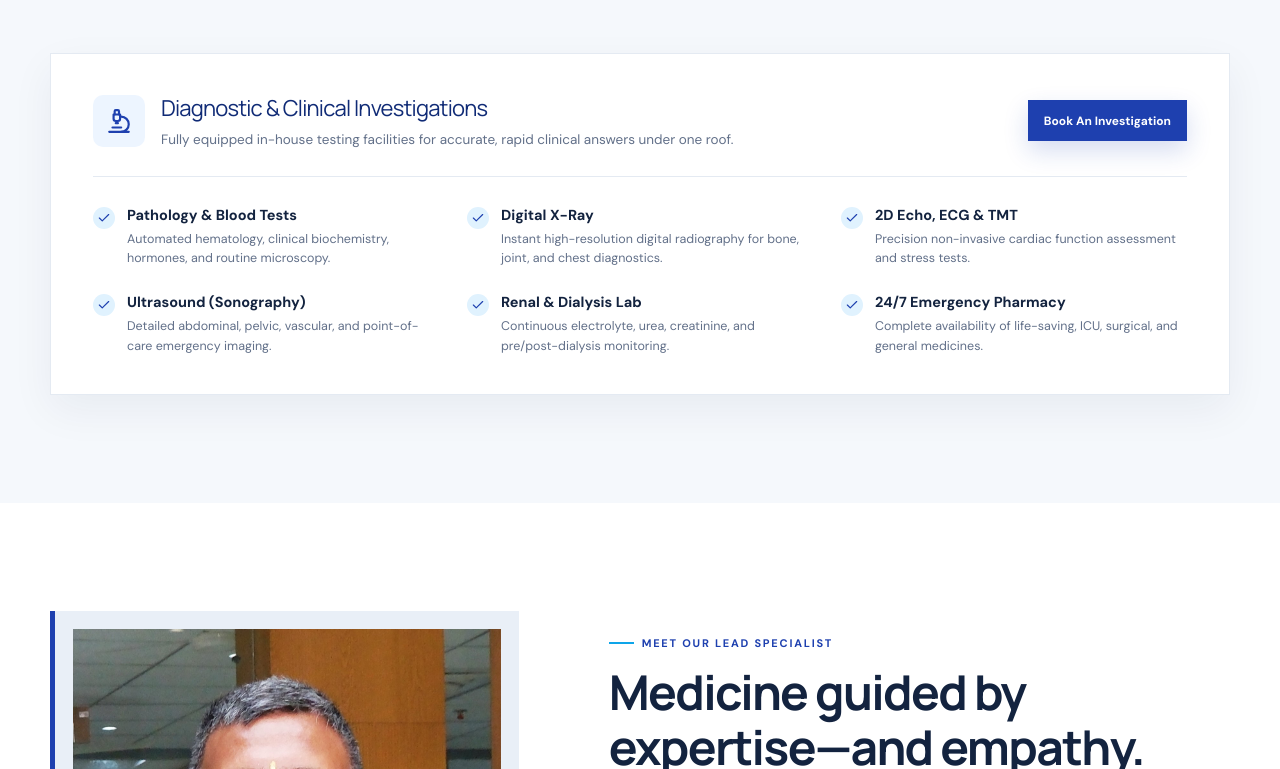
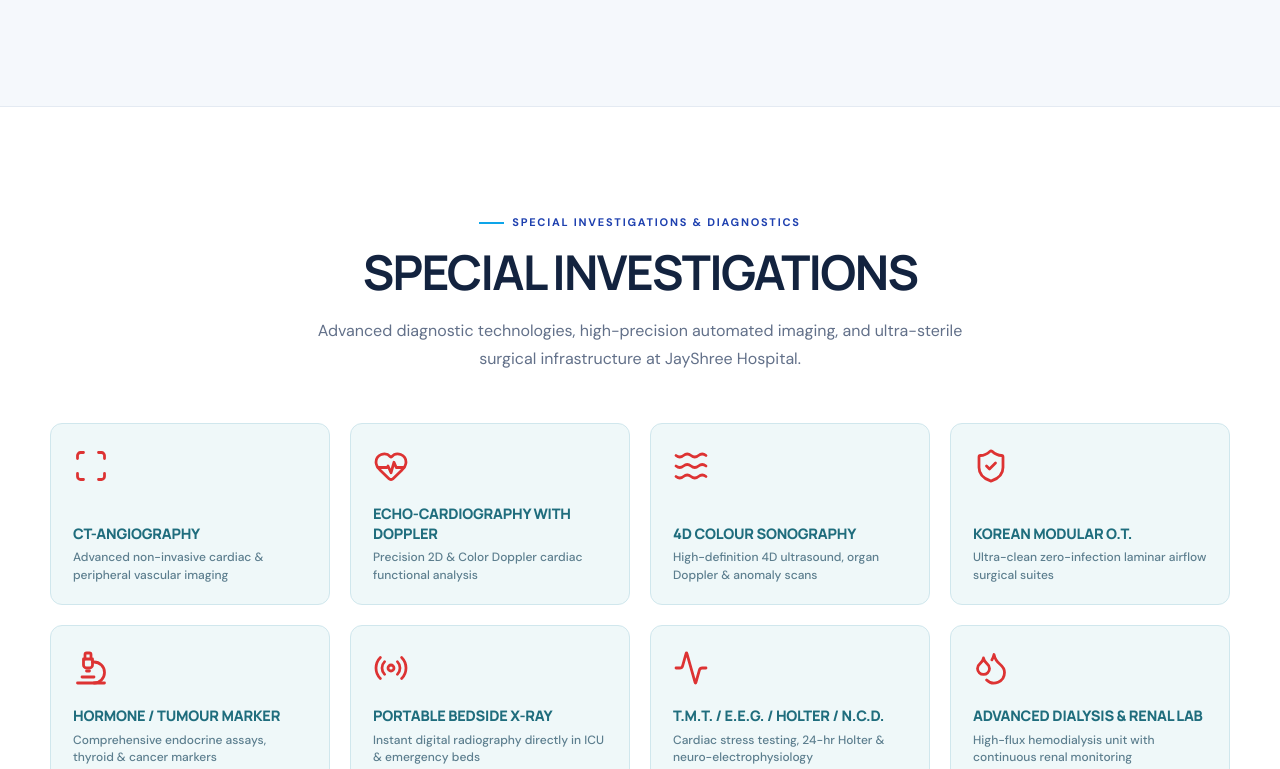
Before and after one commit to Shankarsuthar27/jay-shree-hospital, a React (Vite) app: page / in a window 1280 px wide. Shown: the part 3051-3820 px from the top of the page. Built offline with nearby package versions, Linux system fonts and the light colour scheme; the HTML template or start-up script is replaced by a standard one.

Commit message:
feat: add SPECIAL INVESTIGATIONS 4x2 card grid matching reference design

```diff
--- a/src/App.tsx
+++ b/src/App.tsx
@@ -26,10 +26,13 @@ import {
   Phone,
   Pill,
   Quote,
+  Radio,
+  Scan,
   ShieldCheck,
   Stethoscope,
   Syringe,
   Users,
+  Waves,
   X,
 } from 'lucide-react'
 
@@ -331,13 +334,47 @@ const specialties = [
   ],
 ]
 
-const investigations = [
-  { name: 'Pathology & Blood Tests', desc: 'Automated hematology, clinical biochemistry, hormones, and routine microscopy.' },
-  { name: 'Digital X-Ray', desc: 'Instant high-resolution digital radiography for bone, joint, and chest diagnostics.' },
-  { name: '2D Echo, ECG & TMT', desc: 'Precision non-invasive cardiac function assessment and stress tests.' },
-  { name: 'Ultrasound (Sonography)', desc: 'Detailed abdominal, pelvic, vascular, and point-of-care emergency imaging.' },
-  { name: 'Renal & Dialysis Lab', desc: 'Continuous electrolyte, urea, creatinine, and pre/post-dialysis monitoring.' },
-  { name: '24/7 Emergency Pharmacy', desc: 'Complete availability of life-saving, ICU, surgical, and general medicines.' },
+const specialInvestigations = [
+  {
+    icon: Scan,
+    title: 'CT-ANGIOGRAPHY',
+    desc: 'Advanced non-invasive cardiac & peripheral vascular imaging',
+  },
+  {
+    icon: HeartPulse,
+    title: 'ECHO-CARDIOGRAPHY WITH DOPPLER',
+    desc: 'Precision 2D & Color Doppler cardiac functional analysis',
+  },
+  {
+    icon: Waves,
+    title: '4D COLOUR SONOGRAPHY',
+    desc: 'High-definition 4D ultrasound, organ Doppler & anomaly scans',
+  },
+  {
+    icon: ShieldCheck,
+    title: 'KOREAN MODULAR O.T.',
+    desc: 'Ultra-clean zero-infection laminar airflow surgical suites',
+  },
+  {
+    icon: Microscope,
+    title: 'HORMONE / TUMOUR MARKER',
+    desc: 'Comprehensive endocrine assays, thyroid & cancer markers',
+  },
+  {
+    icon: Radio,
+    title: 'PORTABLE BEDSIDE X-RAY',
+    desc: 'Instant digital radiography directly in ICU & emergency beds',
+  },
+  {
+    icon: Activity,
+    title: 'T.M.T. / E.E.G. / HOLTER / N.C.D.',
+    desc: 'Cardiac stress testing, 24-hr Holter & neuro-electrophysiology',
+  },
+  {
+    icon: Droplets,
+    title: 'ADVANCED DIALYSIS & RENAL LAB',
+    desc: 'High-flux hemodialysis unit with continuous renal monitoring',
+  },
 ]
 
 function Specialties() {
@@ -345,7 +382,7 @@ function Specialties() {
     <section className="section specialties" id="specialties">
       <div className="shell">
         <SectionTitle
-          eyebrow="Specialities & Investigations"
+          eyebrow="Specialities"
           title="Specialist expertise. One trusted address."
           text="Coordinated medical services designed around your needs, with diagnosis and treatment under one roof."
           center
@@ -367,29 +404,43 @@ function Specialties() {
             </motion.article>
           ))}
         </div>
+      </div>
+    </section>
+  )
+}
 
-        <div className="investigations-box">
-          <div className="investigations-header">
-            <div className="investigations-title">
-              <span className="investigations-icon"><Microscope size={26} /></span>
-              <div>
-                <h3>Diagnostic & Clinical Investigations</h3>
-                <p>Fully equipped in-house testing facilities for accurate, rapid clinical answers under one roof.</p>
-              </div>
-            </div>
-            <a href="#appointment" className="button button-small">Book An Investigation</a>
-          </div>
-          <div className="investigations-grid">
-            {investigations.map((item) => (
-              <div key={item.name} className="investigation-item">
-                <span className="investigation-check"><Check size={14} /></span>
-                <div>
-                  <b>{item.name}</b>
+function SpecialInvestigations() {
+  return (
+    <section className="section special-investigations" id="investigations">
+      <div className="shell">
+        <SectionTitle
+          eyebrow="Special Investigations & Diagnostics"
+          title="SPECIAL INVESTIGATIONS"
+          text="Advanced diagnostic technologies, high-precision automated imaging, and ultra-sterile surgical infrastructure at JayShree Hospital."
+          center
+        />
+        <div className="investigations-card-grid">
+          {specialInvestigations.map((item, idx) => {
+            const Icon = item.icon
+            return (
+              <motion.div
+                key={item.title}
+                className="investigation-card"
+                initial={{ opacity: 0, y: 16 }}
+                whileInView={{ opacity: 1, y: 0 }}
+                viewport={{ once: true }}
+                transition={{ delay: idx * 0.05 }}
+              >
+                <div className="investigation-card-icon">
+                  <Icon size={34} />
+                </div>
+                <div className="investigation-card-body">
+                  <h3>{item.title}</h3>
                   <p>{item.desc}</p>
                 </div>
-              </div>
-            ))}
-          </div>
+              </motion.div>
+            )
+          })}
         </div>
       </div>
     </section>
@@ -656,6 +707,7 @@ function HomePage() {
         <QuickActions />
         <About />
         <Specialties />
+        <SpecialInvestigations />
         <Doctor />
         <EmergencySection />
         <WhyUs />
--- a/src/index.css
+++ b/src/index.css
@@ -122,17 +122,15 @@ a { color: inherit; text-decoration: none; }
 .specialty-grid p { margin: 0; color: var(--muted); font-size: 13px; line-height: 1.7; }
 .specialty-grid a { position: absolute; bottom: 26px; display: flex; align-items: center; gap: 7px; color: var(--blue); font-size: 12px; font-weight: 700; opacity: 0; transform: translateY(5px); transition: .2s; }
 .specialty-grid article:hover a { opacity: 1; transform: none; }
-.investigations-box { margin-top: 55px; background: white; border: 1px solid var(--line); box-shadow: 0 15px 40px rgba(18, 38, 72, 0.06); padding: 38px 42px; }
-.investigations-header { display: flex; align-items: center; justify-content: space-between; gap: 24px; padding-bottom: 26px; border-bottom: 1px solid var(--line); margin-bottom: 28px; }
-.investigations-title { display: flex; align-items: center; gap: 16px; }
-.investigations-icon { width: 52px; height: 52px; border-radius: 10px; background: #edf5ff; color: var(--blue); display: grid; place-items: center; flex-shrink: 0; }
-.investigations-title h3 { margin: 0 0 5px; font-size: 22px; color: var(--blue-dark); }
-.investigations-title p { margin: 0; color: var(--muted); font-size: 13.5px; }
-.investigations-grid { display: grid; grid-template-columns: repeat(3, 1fr); gap: 24px 28px; }
-.investigation-item { display: flex; align-items: flex-start; gap: 12px; }
-.investigation-check { width: 22px; height: 22px; border-radius: 50%; background: #e0f2fe; color: var(--blue); display: grid; place-items: center; flex-shrink: 0; margin-top: 2px; }
-.investigation-item b { display: block; font-size: 14.5px; color: var(--ink); margin-bottom: 3px; }
-.investigation-item p { margin: 0; font-size: 12.5px; color: var(--muted); line-height: 1.55; }
+.special-investigations { background: #ffffff; padding: 100px 0; border-top: 1px solid var(--line); }
+.investigations-card-grid { display: grid; grid-template-columns: repeat(4, 1fr); gap: 20px; margin-top: 45px; }
+.investigation-card { background: #eff8f9; border: 1px solid #d0e7ed; border-radius: 12px; padding: 24px 22px 20px; min-height: 155px; display: flex; flex-direction: column; justify-content: space-between; text-decoration: none; transition: transform .25s ease, box-shadow .25s ease, border-color .25s ease; position: relative; overflow: hidden; }
+.investigation-card:hover { transform: translateY(-5px); border-color: #236f80; box-shadow: 0 14px 30px rgba(35, 111, 128, 0.14); }
+.investigation-card-icon { color: #dd3333; display: flex; align-items: center; justify-content: flex-start; }
+.investigation-card-icon svg { width: 36px; height: 36px; stroke-width: 1.85; }
+.investigation-card-body { margin-top: 20px; }
+.investigation-card-body h3 { margin: 0; font-size: 14.5px; font-weight: 800; line-height: 1.35; color: #1f6d7d; letter-spacing: -0.015em; font-family: 'Manrope', sans-serif; text-transform: uppercase; }
+.investigation-card-body p { margin: 6px 0 0; font-size: 12px; color: #5c7e8e; line-height: 1.45; font-weight: 500; }
 .doctor-section { background: #fff; }
 .doctor-grid { display: grid; grid-template-columns: .86fr 1.14fr; gap: 90px; align-items: center; }
 .doctor-photo { min-height: 590px; position: relative; padding: 18px; background: #e9eff7; border-left: 5px solid var(--blue); }
@@ -303,14 +301,14 @@ footer { background: #09162d; color: #9baac0; padding-top: 75px; }
   .doctor-photo { max-width: 560px; }.doctor-badge { right: -10px; }
   .why-grid, .contact-cards { grid-template-columns: 1fr 1fr; }.why-grid article:nth-child(2){border-right:0}.why-grid article:nth-child(-n+2){border-bottom:1px solid var(--line)}
   .review-grid { grid-template-columns: 1fr; }.review-grid p { min-height: auto; }
-  .investigations-header { flex-direction: column; align-items: flex-start; gap: 18px; }.investigations-grid { grid-template-columns: 1fr 1fr; }.investigations-box { padding: 28px 22px; }
+  .investigations-card-grid { grid-template-columns: repeat(2, 1fr); gap: 16px; }
   .footer-grid { grid-template-columns: 1fr 1fr; }.gallery-grid { grid-template-columns: 1fr 1fr; }.contact-cards article:last-child{grid-column:1/-1}
 }
 @media (max-width: 540px) {
   .utility-group span { display: none; }.utility { font-size: 10px; }.logo-copy b { font-size: 16px; }.logo-img { height: 42px; max-width: 40px; }
   .hero { height: 660px; }.hero h1 { font-size: 38px; }.hero-badge { font-size: 8px; }.hero-buttons { flex-direction: column; align-items: stretch; width: 100%; max-width: 310px; }
   .hero-controls { display: none; }.quick-grid { grid-template-columns: 1fr; }.quick-grid > a { min-height: 100px; border-right: 0; }
-  .section-title h2, .appointment-copy h2 { font-size: 33px; }.about-images { height: 380px; }.about-main { height: 315px; width: 92%; }.about-small { height: 160px; }.experience { width: 160px; left: 0; bottom: 0; }.emergency-photo-card img { height: 260px; }.emergency-cta-group { flex-direction: column; align-items: stretch; }.investigations-grid { grid-template-columns: 1fr; }
+  .section-title h2, .appointment-copy h2 { font-size: 33px; }.about-images { height: 380px; }.about-main { height: 315px; width: 92%; }.about-small { height: 160px; }.experience { width: 160px; left: 0; bottom: 0; }.emergency-photo-card img { height: 260px; }.emergency-cta-group { flex-direction: column; align-items: stretch; }.investigations-card-grid { grid-template-columns: 1fr; gap: 14px; }.investigation-card { min-height: 135px; padding: 20px 18px; }
   .check-list { grid-template-columns: 1fr; }.stats { margin-top: 60px; }.stats div { padding: 20px 8px; flex-direction: column; gap: 4px; text-align:center}.stats span{max-width:none}
   .specialty-grid { grid-template-columns: 1fr; }.specialty-grid article { border-right:0!important}.specialty-grid a{opacity:1;transform:none}
   .doctor-photo { min-height: 470px; padding: 10px; }.doctor-photo img { height: 450px; }.doctor-badge { width: 190px; bottom: 15px; }.doctor-copy blockquote { padding-left: 25px; }.doctor-copy blockquote svg { display:none}
```
